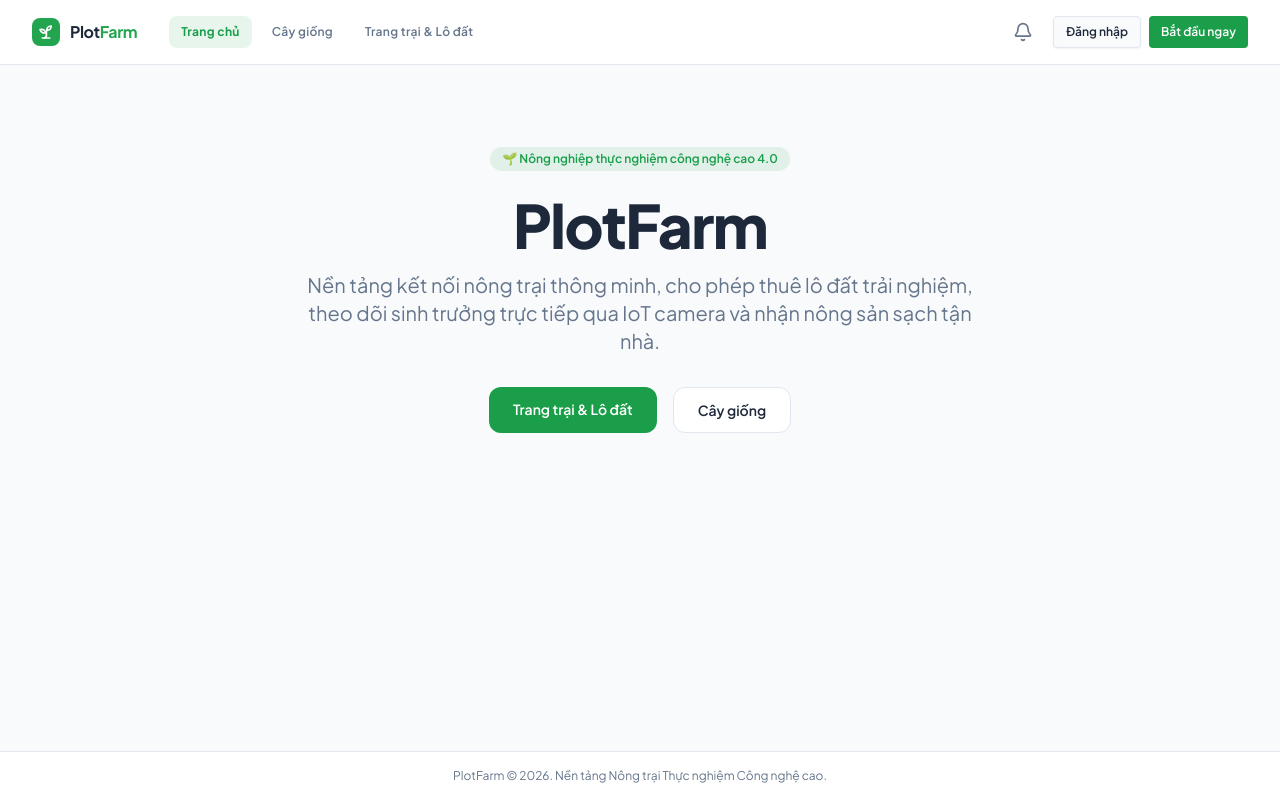
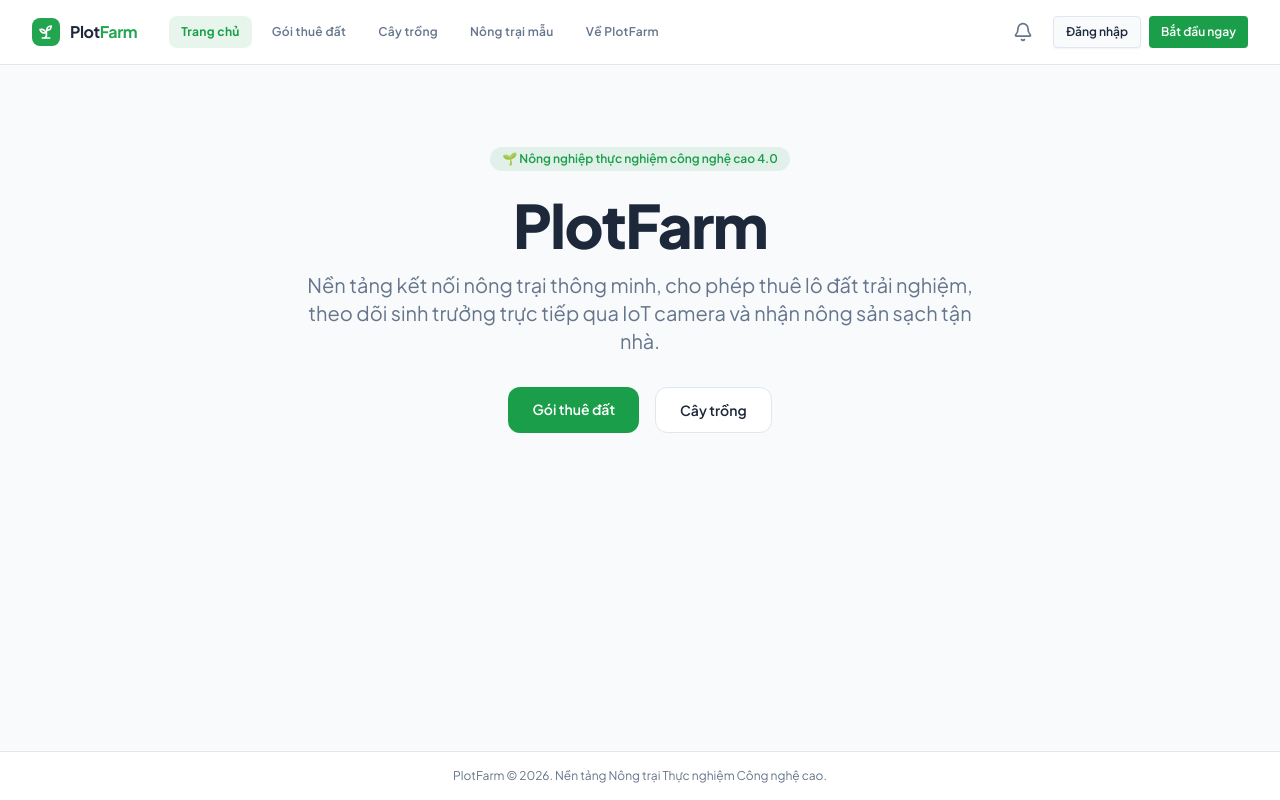
Before and after one commit to amazing-intern-fall-2026/PlotFarm-DEV-Team7, a React (Vite) app in the folder apps/client/: page / in a window 1280 px wide. Built offline with nearby package versions, Linux system fonts and the light colour scheme.

Commit message:
fix(navigation): sync MainLayout header navigation with Storybook design

```diff
--- a/apps/client/src/app/layouts/MainLayout.tsx
+++ b/apps/client/src/app/layouts/MainLayout.tsx
@@ -26,20 +26,22 @@ export const MainLayout: React.FC = () => {
 
   const customerNav: HeaderNavItem[] = [
     { label: t('nav.home'), href: PATHS.PUBLIC.HOME, isActive: location.pathname === PATHS.PUBLIC.HOME },
+    { label: t('nav.plots'), href: PATHS.PUBLIC.PLOTS, isActive: location.pathname.startsWith(PATHS.PUBLIC.PLOTS) },
     { label: t('nav.crops'), href: PATHS.PUBLIC.CROPS, isActive: location.pathname.startsWith(PATHS.PUBLIC.CROPS) },
     { label: t('nav.farms'), href: PATHS.PUBLIC.FARMS, isActive: location.pathname.startsWith(PATHS.PUBLIC.FARMS) },
+    { label: t('nav.about'), href: PATHS.PUBLIC.ABOUT, isActive: location.pathname.startsWith(PATHS.PUBLIC.ABOUT) },
     ...(user?.role === 'CUSTOMER'
-      ? [{ label: 'Mảnh vườn của tôi', href: PATHS.CUSTOMER.MY_PLOTS, isActive: location.pathname.startsWith(PATHS.CUSTOMER.MY_PLOTS) }]
+      ? [{ label: t('nav.myPlots'), href: PATHS.CUSTOMER.MY_PLOTS, isActive: location.pathname.startsWith(PATHS.CUSTOMER.MY_PLOTS), badge: '1 ô' }]
       : [])
   ];
 
   return (
     <div className="min-h-screen flex flex-col bg-background text-foreground font-sans antialiased">
-      {/* Reusable Global Header (No language toggle, no role switch on UI) */}
+      {/* Reusable Global Header (Matches Storybook exactly) */}
       <Header
         variant={variant}
         user={headerUser}
-        navigation={customerNav}
+        navigation={variant === 'customer' ? customerNav : undefined}
         onLoginClick={() => navigate(PATHS.AUTH.LOGIN)}
         onRegisterClick={() => navigate(PATHS.AUTH.REGISTER)}
         onLogout={logout}
--- a/apps/client/src/app/routes/modules/publicRoutes.tsx
+++ b/apps/client/src/app/routes/modules/publicRoutes.tsx
@@ -22,6 +22,10 @@ export const publicRoutes: RouteObject[] = [
     element: <HomePage />,
   },
   {
+    path: PATHS.PUBLIC.ABOUT,
+    element: <HomePage />,
+  },
+  {
     element: <PublicOnlyGuard />,
     children: [
       {
--- a/apps/client/src/pages/public/HomePage.tsx
+++ b/apps/client/src/pages/public/HomePage.tsx
@@ -24,7 +24,7 @@ export const HomePage: React.FC = () => {
           to={PATHS.PUBLIC.PLOTS}
           className="rounded-xl bg-primary px-6 py-3 text-sm font-semibold text-primary-foreground shadow-xs hover:bg-primary/90 transition"
         >
-          {t('nav.farms')}
+          {t('nav.plots')}
         </Link>
         <Link
           to={PATHS.PUBLIC.CROPS}
--- a/apps/client/src/shared/config/i18n.ts
+++ b/apps/client/src/shared/config/i18n.ts
@@ -39,8 +39,10 @@ export const resources = {
       },
       nav: {
         home: "Trang chủ",
-        crops: "Cây giống",
-        farms: "Trang trại & Lô đất",
+        plots: "Gói thuê đất",
+        crops: "Cây trồng",
+        farms: "Nông trại mẫu",
+        about: "Về PlotFarm",
         myPlots: "Mảnh đất của tôi",
         contracts: "Hợp đồng",
         careRequests: "Yêu cầu chăm sóc",
@@ -52,7 +54,7 @@ export const resources = {
         harvests: "Thu hoạch",
         shipments: "Vận chuyển",
         manageFarms: "Quản lý Farm",
-        manageCrops: "Quản lý Cây giống",
+        manageCrops: "Quản lý Cây trồng",
         managePlots: "Quản lý Lô đất",
         auditLogs: "Kiểm toán hệ thống",
         users: "Người dùng"
@@ -106,8 +108,10 @@ export const resources = {
       },
       nav: {
         home: "Home",
+        plots: "Plot Packages",
         crops: "Crops",
-        farms: "Farms & Plots",
+        farms: "Model Farms",
+        about: "About PlotFarm",
         myPlots: "My Plots",
         contracts: "Contracts",
         careRequests: "Care Requests",
```
